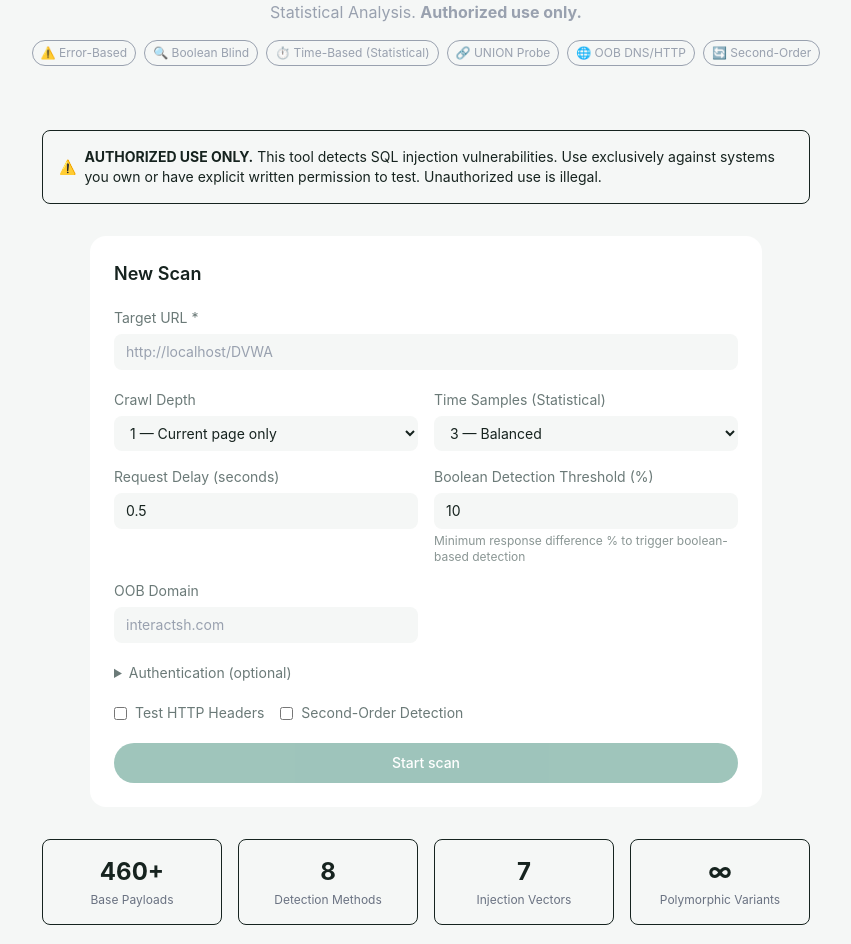
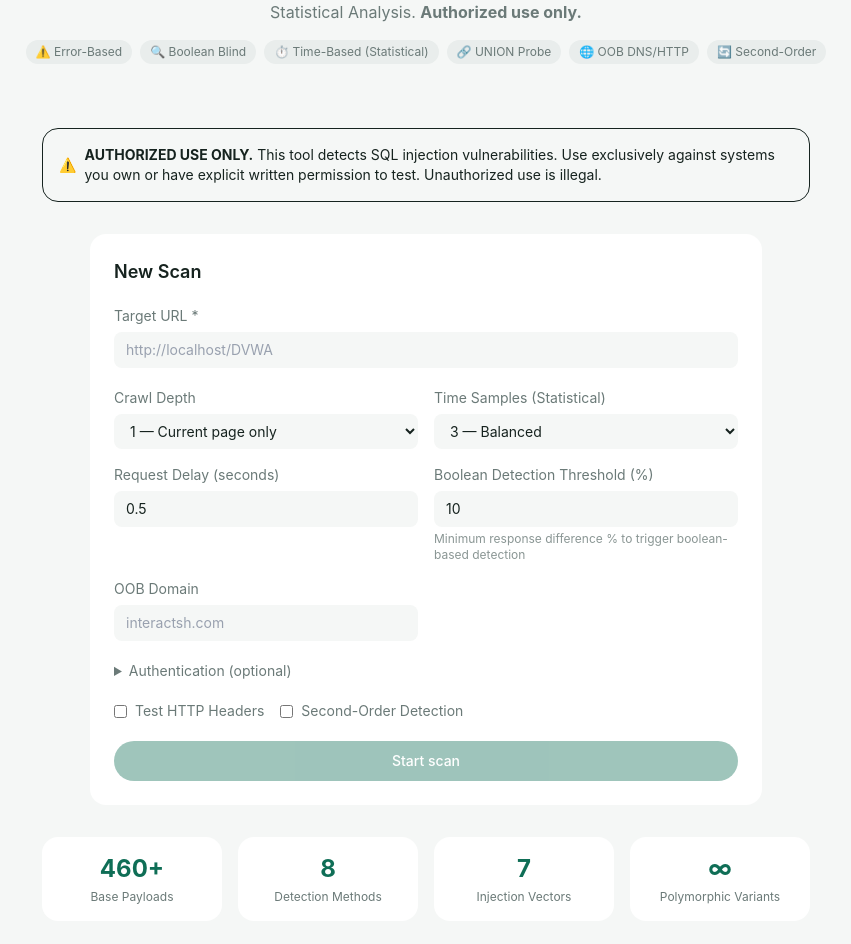
Before and after one commit to Husk120/sqli-predator-web, a Next.js app: page / in a window 1280 px wide. Shown: the part 188-1132 px from the top of the page, without its empty margins (214-1065 px from the left). Built offline with nearby package versions, Linux system fonts and the light colour scheme.

Commit message:
style: fix contrast and leftover dark elements in light theme migration

```diff
--- a/app/globals.css
+++ b/app/globals.css
@@ -79,11 +79,11 @@ body {
 
 /* Code blocks */
 code {
-    background: #161b22;
+    background: #E1F5EE;
+    color: #085041;
     padding: 2px 6px;
-    border-radius: 4px;
-    font-size: 13px;
-    color: #f0c674;
+    border-radius: 999px;
+    font-size: 12px;
 }
 
 pre {
--- a/app/page.tsx
+++ b/app/page.tsx
@@ -75,37 +75,37 @@ export default function HomePage() {
         <div className="space-y-8">
             {/* Hero */}
             <div className="text-center py-8">
-                <h1 className="text-4xl font-bold text-white mb-3">
-                    🦅 SQLi-<span className="text-accent-blue">PREDATOR</span>
+                <h1 className="text-4xl font-bold text-[#16231F] mb-3">
+                    🦅 SQLi-<span className="text-[#0F6E56]">PREDATOR</span>
                 </h1>
-                <p className="text-gray-400 max-w-2xl mx-auto">
+                <p className="text-[#6B7A78] max-w-2xl mx-auto">
                     Advanced SQL Injection Detection Engine — Multi-Vector, Polymorphic,
                     OOB & Statistical Analysis. <strong className="text-accent-orange">Authorized use only.</strong>
                 </p>
                 <div className="flex gap-2 justify-center mt-4 flex-wrap">
-                    <span className="text-xs bg-surface-card border border-surface-border px-2 py-1 rounded-full text-gray-400">
+                    <span className="text-xs bg-[#E9EDEC] text-[#6B7A78] px-2.5 py-1 rounded-full">
                         ⚠️ Error-Based
                     </span>
-                    <span className="text-xs bg-surface-card border border-surface-border px-2 py-1 rounded-full text-gray-400">
+                    <span className="text-xs bg-[#E9EDEC] text-[#6B7A78] px-2.5 py-1 rounded-full">
                         🔍 Boolean Blind
                     </span>
-                    <span className="text-xs bg-surface-card border border-surface-border px-2 py-1 rounded-full text-gray-400">
+                    <span className="text-xs bg-[#E9EDEC] text-[#6B7A78] px-2.5 py-1 rounded-full">
                         ⏱️ Time-Based (Statistical)
                     </span>
-                    <span className="text-xs bg-surface-card border border-surface-border px-2 py-1 rounded-full text-gray-400">
+                    <span className="text-xs bg-[#E9EDEC] text-[#6B7A78] px-2.5 py-1 rounded-full">
                         🔗 UNION Probe
                     </span>
-                    <span className="text-xs bg-surface-card border border-surface-border px-2 py-1 rounded-full text-gray-400">
+                    <span className="text-xs bg-[#E9EDEC] text-[#6B7A78] px-2.5 py-1 rounded-full">
                         🌐 OOB DNS/HTTP
                     </span>
-                    <span className="text-xs bg-surface-card border border-surface-border px-2 py-1 rounded-full text-gray-400">
+                    <span className="text-xs bg-[#E9EDEC] text-[#6B7A78] px-2.5 py-1 rounded-full">
                         🔄 Second-Order
                     </span>
                 </div>
             </div>
 
             {/* Auth Warning */}
-            <div className="border border-accent-orange/30 bg-accent-orange/5 rounded-lg p-4 max-w-3xl mx-auto">
+            <div className="border border-accent-orange/30 bg-accent-orange/5 rounded-2xl p-4 max-w-3xl mx-auto">
                 <p className="text-sm text-accent-orange flex items-center gap-2">
                     <span>⚠️</span>
                     <span>
@@ -121,7 +121,7 @@ export default function HomePage() {
                 <ScanForm onStart={handleStartScan} scanning={scanning} />
 
                 {error && (
-                    <div className="mt-4 p-3 bg-accent-red/10 border border-accent-red/30 rounded-lg">
+                    <div className="mt-4 p-3 bg-accent-red/10 border border-accent-red/30 rounded-xl">
                         <p className="text-accent-red text-sm">{error}</p>
                     </div>
                 )}
@@ -129,21 +129,21 @@ export default function HomePage() {
 
             {/* Stats */}
             <div className="grid grid-cols-2 md:grid-cols-4 gap-4 max-w-3xl mx-auto">
-                <div className="bg-surface-card border border-surface-border rounded-lg p-4 text-center">
-                    <div className="text-2xl font-bold text-accent-blue">460+</div>
-                    <div className="text-xs text-gray-500 mt-1">Base Payloads</div>
+                <div className="bg-white rounded-2xl p-4 text-center">
+                    <div className="text-2xl font-bold text-[#0F6E56]">460+</div>
+                    <div className="text-xs text-[#6B7A78] mt-1">Base Payloads</div>
                 </div>
-                <div className="bg-surface-card border border-surface-border rounded-lg p-4 text-center">
-                    <div className="text-2xl font-bold text-accent-green">8</div>
-                    <div className="text-xs text-gray-500 mt-1">Detection Methods</div>
+                <div className="bg-white rounded-2xl p-4 text-center">
+                    <div className="text-2xl font-bold text-[#0F6E56]">8</div>
+                    <div className="text-xs text-[#6B7A78] mt-1">Detection Methods</div>
                 </div>
-                <div className="bg-surface-card border border-surface-border rounded-lg p-4 text-center">
-                    <div className="text-2xl font-bold text-accent-purple">7</div>
-                    <div className="text-xs text-gray-500 mt-1">Injection Vectors</div>
+                <div className="bg-white rounded-2xl p-4 text-center">
+                    <div className="text-2xl font-bold text-[#0F6E56]">7</div>
+                    <div className="text-xs text-[#6B7A78] mt-1">Injection Vectors</div>
                 </div>
-                <div className="bg-surface-card border border-surface-border rounded-lg p-4 text-center">
-                    <div className="text-2xl font-bold text-accent-orange">∞</div>
-                    <div className="text-xs text-gray-500 mt-1">Polymorphic Variants</div>
+                <div className="bg-white rounded-2xl p-4 text-center">
+                    <div className="text-2xl font-bold text-[#0F6E56]">∞</div>
+                    <div className="text-xs text-[#6B7A78] mt-1">Polymorphic Variants</div>
                 </div>
             </div>
         </div>
--- a/app/scans/page.tsx
+++ b/app/scans/page.tsx
@@ -178,8 +178,8 @@ export default function ScansPage() {
         <div className="space-y-6">
             <div className="flex items-center justify-between flex-wrap gap-3">
                 <div>
-                    <h1 className="text-2xl font-bold text-white">Scan History</h1>
-                    <p className="text-xs text-gray-500 mt-0.5">Local scan traces and saved reports</p>
+                    <h1 className="text-2xl font-bold text-[#16231F]">Scan History</h1>
+                    <p className="text-xs text-[#6B7A78] mt-0.5">Local scan traces and saved reports</p>
                 </div>
 
                 <div className="flex items-center gap-3">
@@ -204,7 +204,7 @@ export default function ScansPage() {
                             ) : (
                                 <button
                                     onClick={() => setConfirmClearAll(true)}
-                                    className="text-xs text-gray-400 hover:text-accent-red border border-surface-border hover:border-accent-red/40 px-3 py-1.5 rounded-lg transition-colors font-medium flex items-center gap-1.5"
+                                    className="text-xs text-[#6B7A78] hover:text-accent-red border border-[#E9EDEC] hover:border-accent-red/40 px-3 py-1.5 rounded-full transition-colors font-medium flex items-center gap-1.5"
                                 >
                                     🗑️ Clear All History
                                 </button>
@@ -214,7 +214,7 @@ export default function ScansPage() {
 
                     <Link
                         href="/"
-                        className="text-sm bg-accent-blue text-white px-4 py-2 rounded-lg hover:bg-accent-blue/80 transition-colors"
+                        className="text-sm bg-[#0F6E56] text-white px-4 py-2 rounded-full hover:bg-[#0F6E56]/90 transition-colors font-medium"
                     >
                         + New Scan
                     </Link>
@@ -222,14 +222,14 @@ export default function ScansPage() {
             </div>
 
             {loading ? (
-                <div className="text-center py-12 text-gray-500">Loading scans...</div>
+                <div className="text-center py-12 text-[#6B7A78]">Loading scans...</div>
             ) : scans.length === 0 ? (
-                <div className="text-center py-12 border border-dashed border-surface-border rounded-xl">
+                <div className="text-center py-12 bg-white rounded-2xl">
                     <div className="text-4xl mb-3">🦅</div>
-                    <p className="text-gray-500">No scans in history.</p>
+                    <p className="text-[#6B7A78]">No scans in history.</p>
                     <Link
                         href="/"
-                        className="inline-block mt-3 text-sm text-accent-blue hover:underline"
+                        className="inline-block mt-3 text-sm text-[#0F6E56] hover:underline"
                     >
                         Start your first scan →
                     </Link>
@@ -240,13 +240,13 @@ export default function ScansPage() {
                         <Link
                             key={scan.id}
                             href={`/scans/${scan.id}`}
-                            className="block bg-surface-card border border-surface-border rounded-lg p-4 hover:border-gray-600 transition-colors relative group"
+                            className="block bg-white rounded-2xl p-4 hover:shadow-sm transition-all relative group"
                         >
                             <div className="flex items-center justify-between">
                                 <div>
-                                    <p className="text-sm font-medium text-white">{scan.target}</p>
-                                    <p className="text-xs text-gray-500 mt-1">
-                                        {new Date(scan.timestamp).toLocaleString()} · {scan.findings?.length || 0} findings · ID: <code className="text-gray-400 font-mono">{scan.id}</code>
+                                    <p className="text-sm font-medium text-[#16231F]">{scan.target}</p>
+                                    <p className="text-xs text-[#6B7A78] mt-1">
+                                        {new Date(scan.timestamp).toLocaleString()} · {scan.findings?.length || 0} findings · ID: <code className="bg-[#E1F5EE] text-[#085041] px-1.5 py-0.5 rounded font-mono text-xs">{scan.id}</code>
                                     </p>
                                 </div>
                                 <div className="flex items-center gap-3">
```
